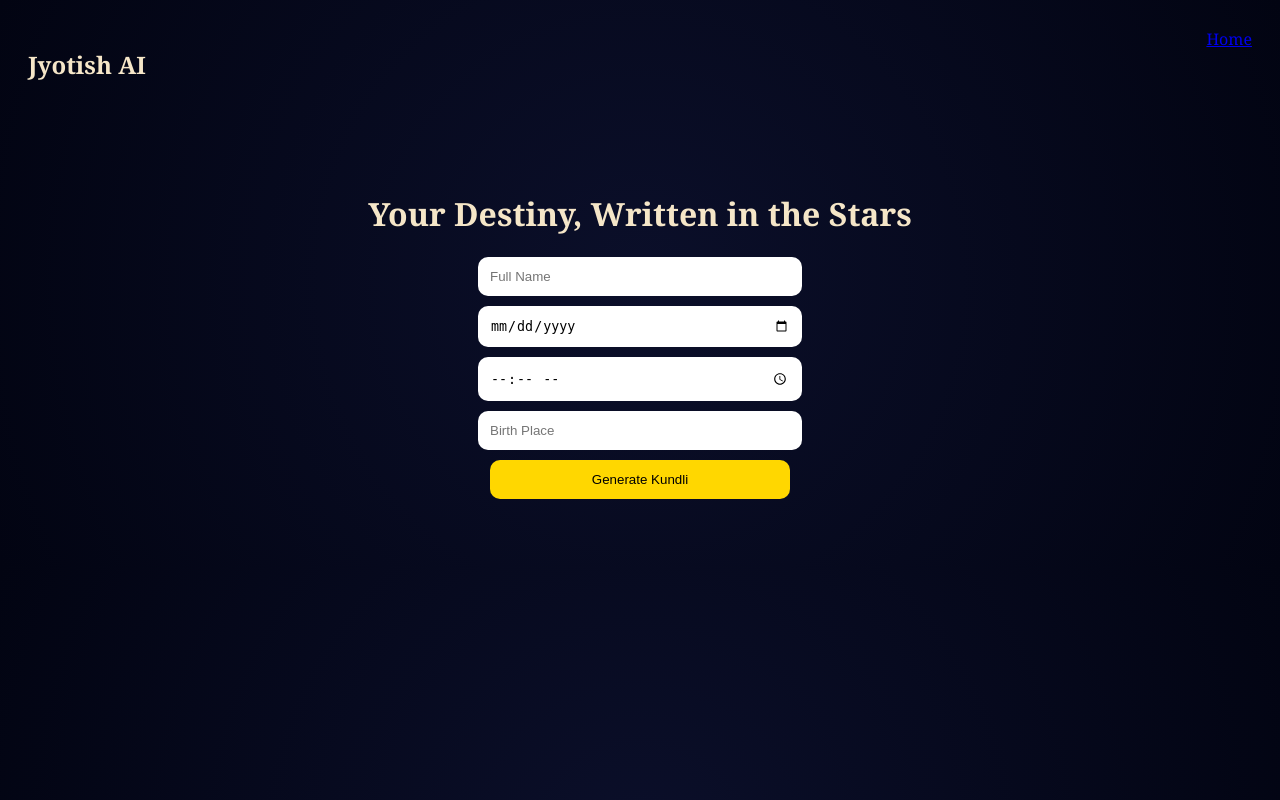
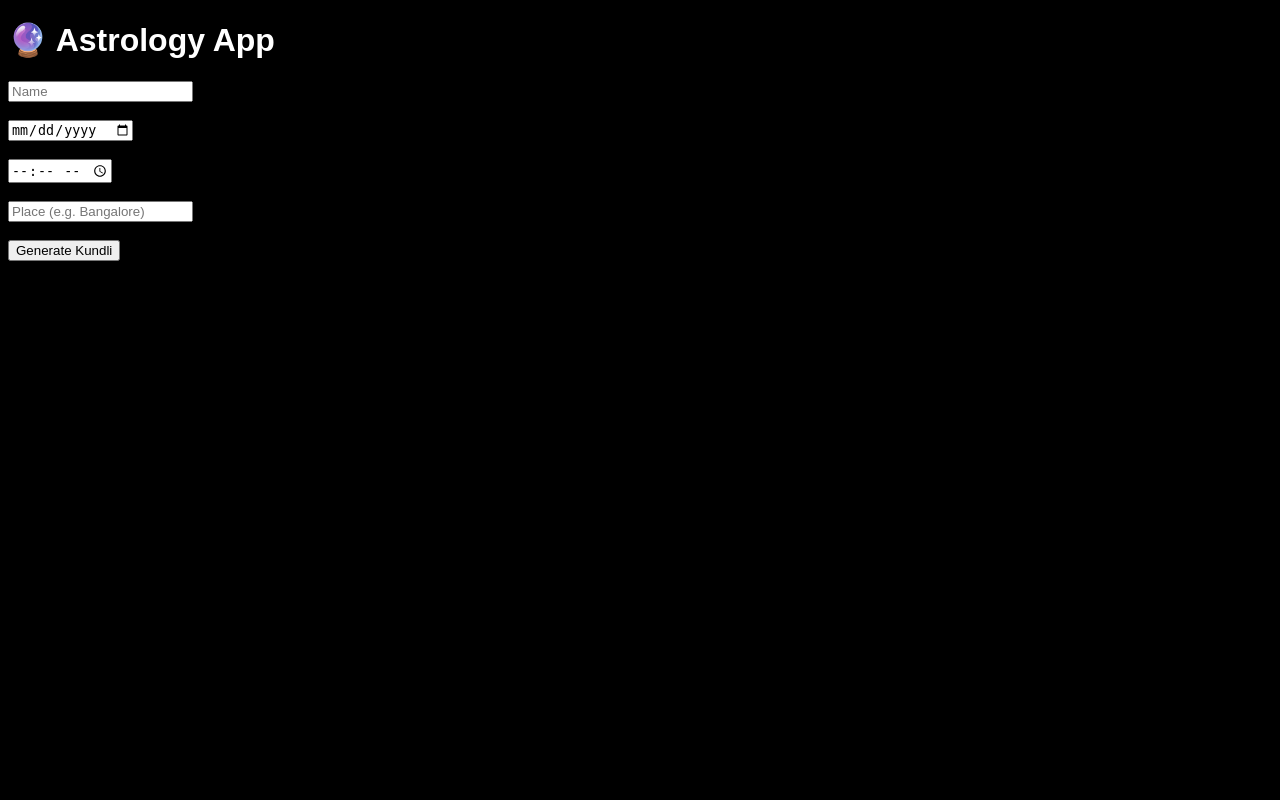
Before and after one commit to punithkumar686-sketch/astrology-app, a Flask app: page / in a window 1280 px wide. Run offline with Flask 3, Linux system fonts and the light colour scheme.

Commit message:
Update index.html

```diff
--- a/templates/index.html
+++ b/templates/index.html
@@ -1,42 +1,31 @@
 <!DOCTYPE html>
 <html>
 <head>
-    <title>Jyotish AI</title>
-    <link rel="stylesheet" href="/static/style.css">
+    <title>Astrology App</title>
 </head>
+<body style="background:black;color:white;font-family:sans-serif">
 
-<body>
+<h1>🔮 Astrology App</h1>
 
-<div class="navbar">
-    <h2>Jyotish AI</h2>
-    <a href="/">Home</a>
-</div>
+<form method="POST">
+    <input name="name" placeholder="Name" required><br><br>
+    <input type="date" name="dob" required><br><br>
+    <input type="time" name="time" required><br><br>
+    <input name="place" placeholder="Place (e.g. Bangalore)" required><br><br>
 
-<div class="hero">
-    <h1>Your Destiny, Written in the Stars</h1>
+    <button type="submit">Generate Kundli</button>
+</form>
 
-    <form method="POST">
-        <input name="name" placeholder="Full Name" required>
-        <input type="date" name="dob" required>
-        <input type="time" name="time" required>
-        <input name="place" placeholder="Birth Place" required>
+{% if kundli_data %}
+    <h2>{{ kundli_data.name }}'s Kundli</h2>
 
-        <button type="submit">Generate Kundli</button>
-    </form>
-</div>
-
-{% if data %}
-<div class="result">
-    <h2>{{ data.name }}'s Kundli</h2>
-
-    {% for planet in data.kundli %}
-        <div class="card">
-            <h3>{{ planet.name }}</h3>
-            <p>Sign: {{ planet.sign }}</p>
-            <p>Degree: {{ planet.normDegree }}</p>
+    {% for p in kundli_data.planets %}
+        <div style="border:1px solid white;padding:10px;margin:10px">
+            <h3>{{ p.name }}</h3>
+            <p>Sign: {{ p.sign }}</p>
+            <p>Degree: {{ p.normDegree }}</p>
         </div>
     {% endfor %}
-</div>
 {% endif %}
 
 </body>
```
